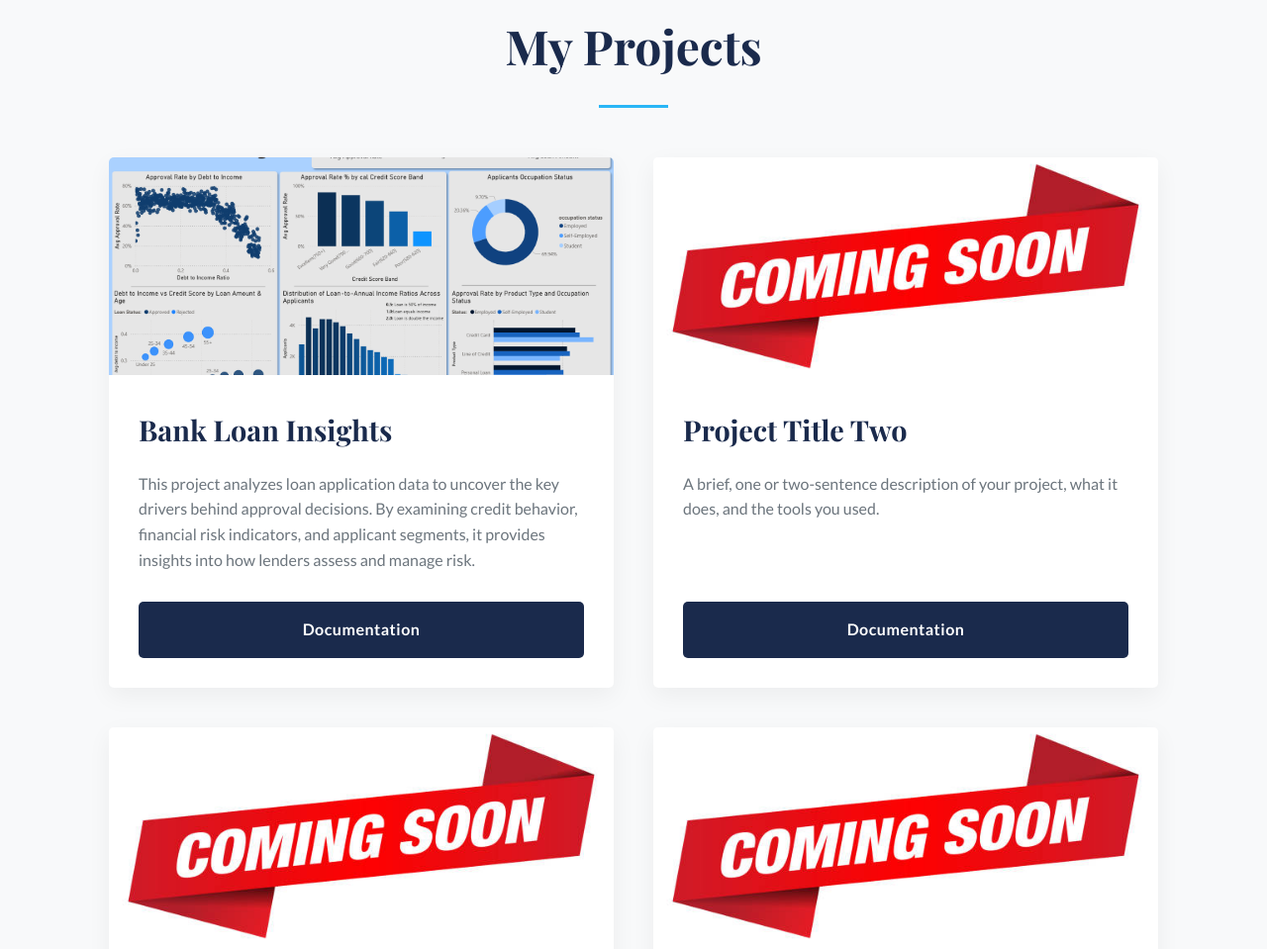
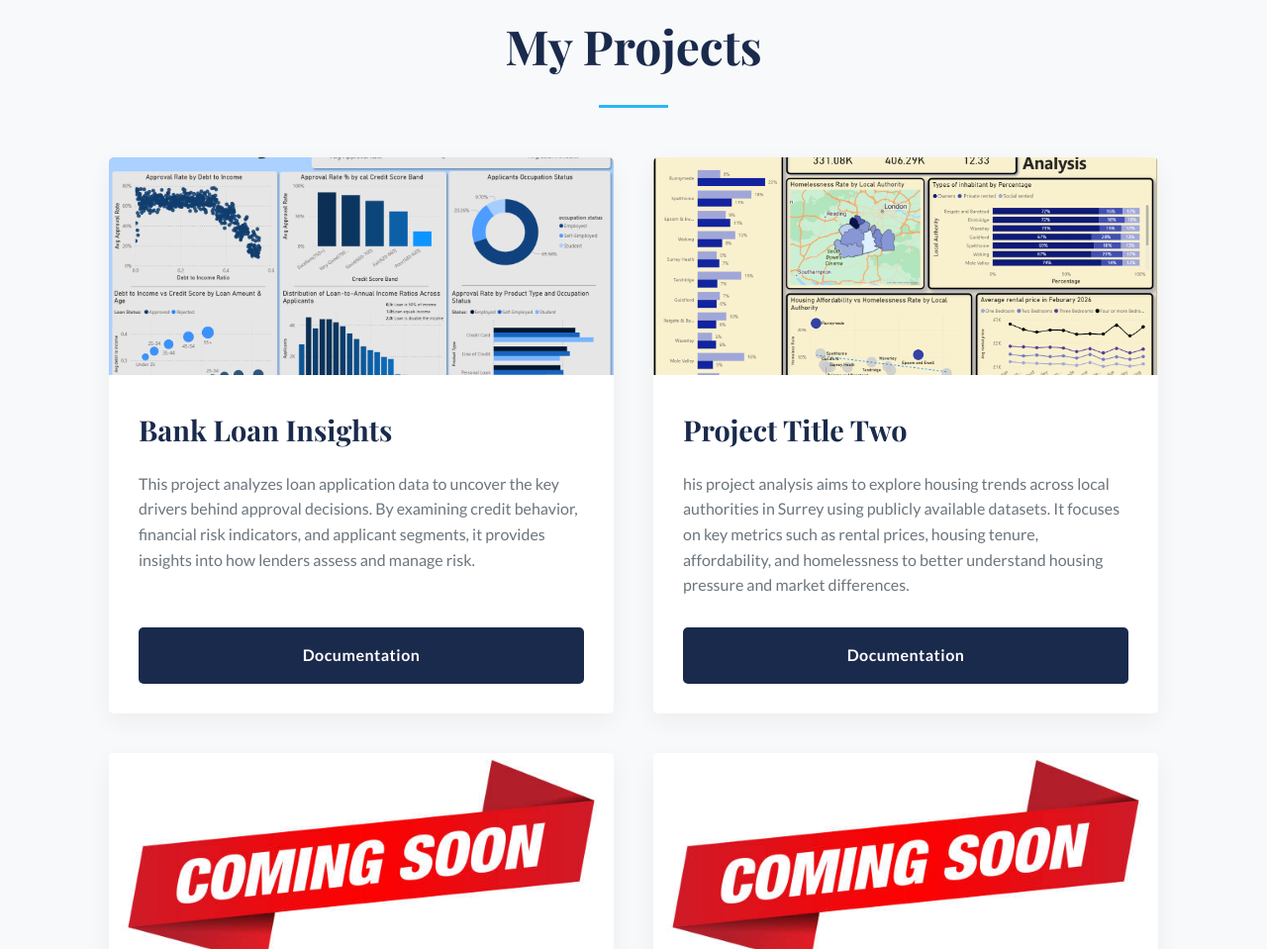
Before and after one commit to khysprojects/khysprojects.github.io, a plain HTML site: page index.html in a window 1280 px wide. Shown: the part 1137-2096 px from the top of the page at 99% size. Drawn offline with nearby package versions, Linux system fonts and the light colour scheme.

Commit message:
Update index.html

```diff
--- a/index.html
+++ b/index.html
@@ -89,12 +89,13 @@
 
             <!-- Project 2 -->
             <div class="project-card">
-                <img src="assets/Images/comming soon.jpg" alt="Project Two Preview">
+                <img src="assets/Images/Surrey Housing/Housing dashboard .png" alt="Project Two Preview">
                 <div class="project-card-content">
                     <h3>Project Title Two</h3>
-                    <p>A brief, one or two-sentence description of your project, what it does, and the tools you used.</p>
+                    <p>his project analysis aims to explore housing trends across local authorities in Surrey using publicly available datasets. It focuses on key metrics such as rental prices, housing tenure, affordability, and
+homelessness to better understand housing pressure and market differences.</p>
                     <div class="project-buttons">
-                        <a href="[YOUR_GITHUB_PROJECT_URL]" target="_blank" class="btn">Documentation</a>
+                        <a href="PP: Surrey housing.html" class="btn">Documentation</a>
                     </div>
                 </div>
             </div>
```
